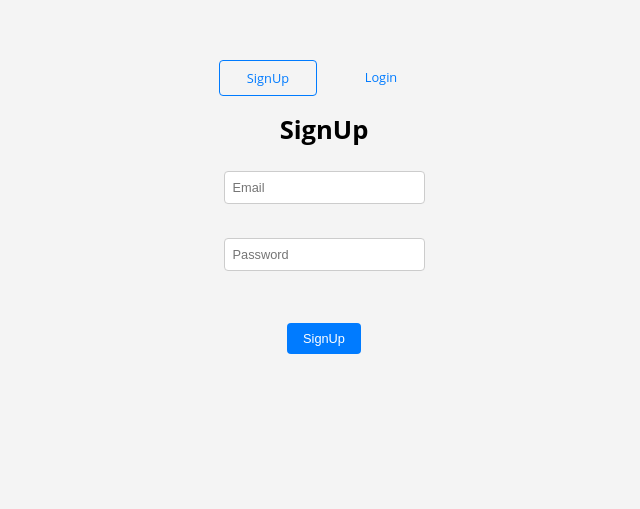
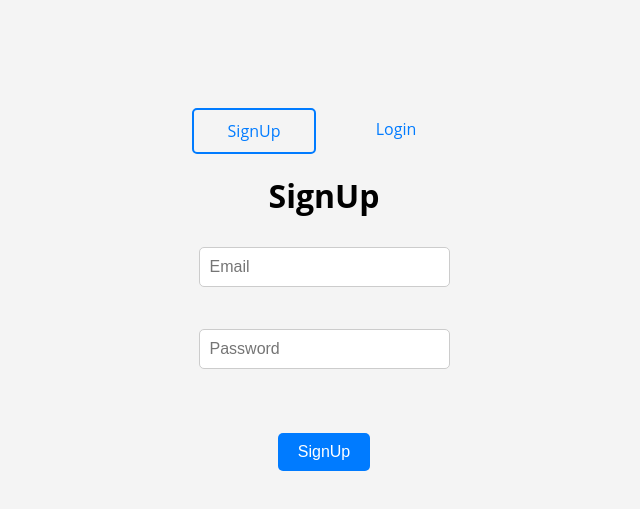
Before and after one commit to PeaceAyomide/gamebeast, a React (Vite) app: page / in a window 1280 px wide. Shown: the part 121-630 px from the top of the page, without its empty margins (316-956 px from the left). Built offline with nearby package versions, Linux system fonts and the light colour scheme.

Commit message:
Update index.css

```diff
--- a/src/index.css
+++ b/src/index.css
@@ -46,7 +46,7 @@
 }
 
   body {
-   zoom: 0.8;
+
     font-family: var(--body-font), sans-serif;
   }
       section{
```
